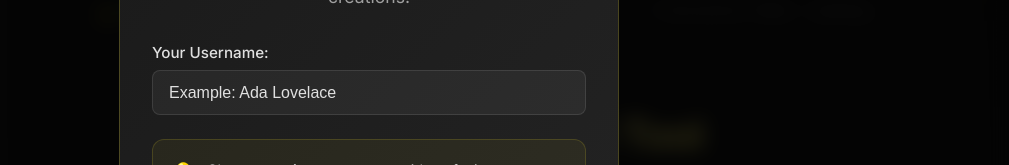
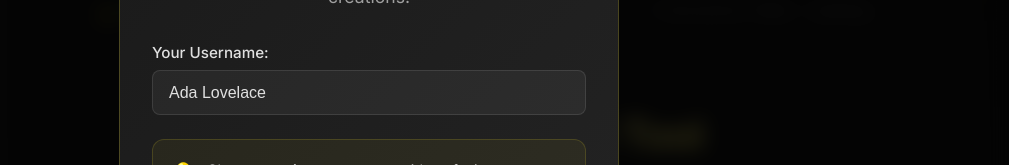
Before and after one commit to hfg-gmuend/stablehub.aid-lab.hfg-gmuend.de, a SvelteKit app: page / in a window 1280 px wide. Shown: the part 275-440 px from the top of the page, without its empty margins (271-1280 px from the left). Built offline with nearby package versions, Linux system fonts and the light colour scheme; no server answers.

Commit message:
Update username initialization and placeholder for user setup popup

```diff
--- a/src/routes/+page.svelte
+++ b/src/routes/+page.svelte
@@ -24,7 +24,7 @@
 
   // User setup popup state
   let showUserSetup = false;
-  let username = 'Example: Ada Lovelace';
+  let username = 'Ada Lovelace';
   let usernameError = '';
   let isSubmitting = false;
 
@@ -376,7 +376,7 @@
             id="username-input"
             type="text"
             bind:value={username}
-            placeholder="Example: Ada Lovelace"
+            placeholder="Ada Lovelace"
             maxlength="50"
             class:error={usernameError}
             on:input={() => usernameError = ''}
```
